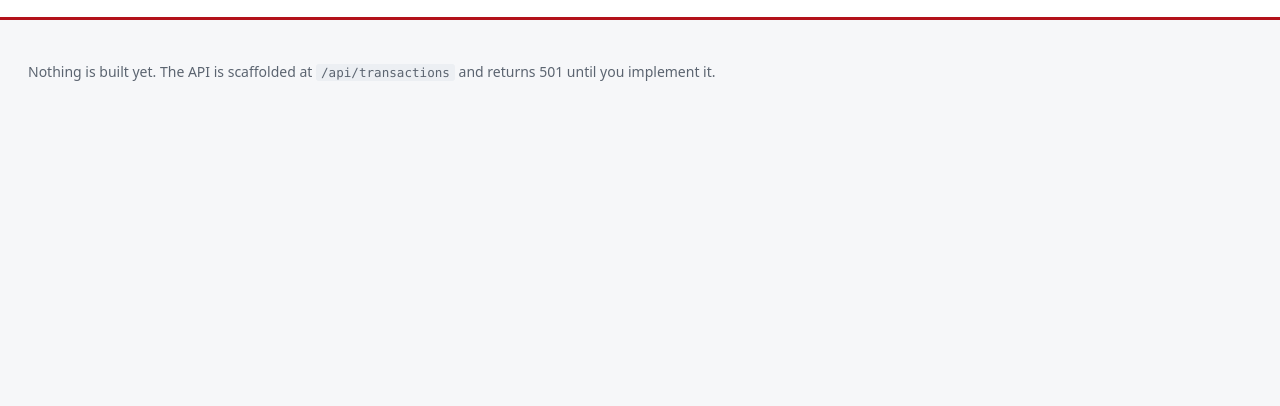
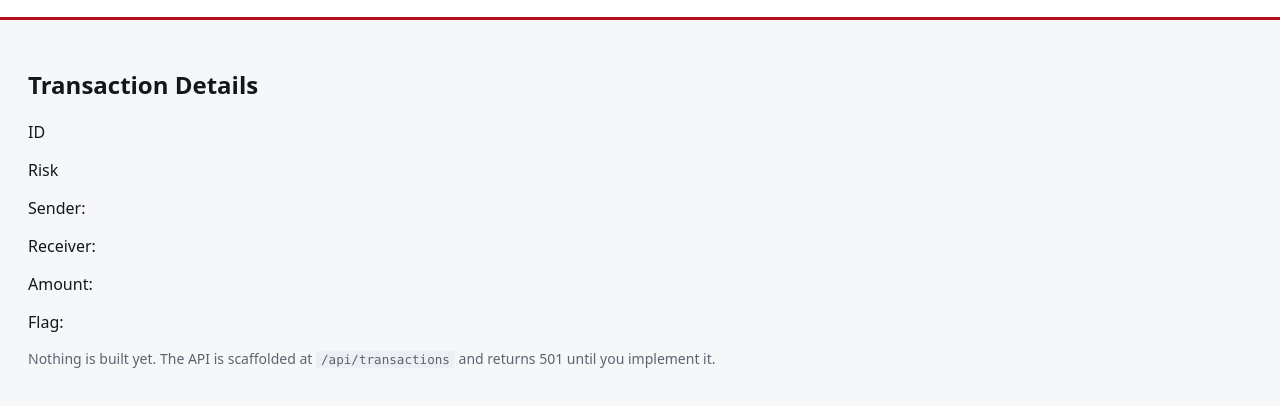
Before and after one commit to ravl-selection/ravl-sentinel, a website: page client/index.html in a window 1280 px wide. Shown: the part 72-478 px from the top of the page. Drawn offline with Linux system fonts and the light colour scheme.

Commit message:
Added Transaction Detail layout SE-008

```diff
--- a/client/index.html
+++ b/client/index.html
@@ -16,6 +16,16 @@
   <main id="app">
     <!-- TODO SE-007: transaction list view -->
     <!-- TODO SE-008: transaction detail panel -->
+    <h2>Transaction Details</h2>
+    <section>
+      <p>ID</p>
+      <p>Risk</p>
+      <p>Sender:</p>
+      <p>Receiver:</p>
+      <p>Amount:</p>
+      <p>Flag:</p>
+
+      </section>
     <!-- TODO SE-017: audit log panel -->
     <p class="scaffold-note">
       Nothing is built yet. The API is scaffolded at
```
